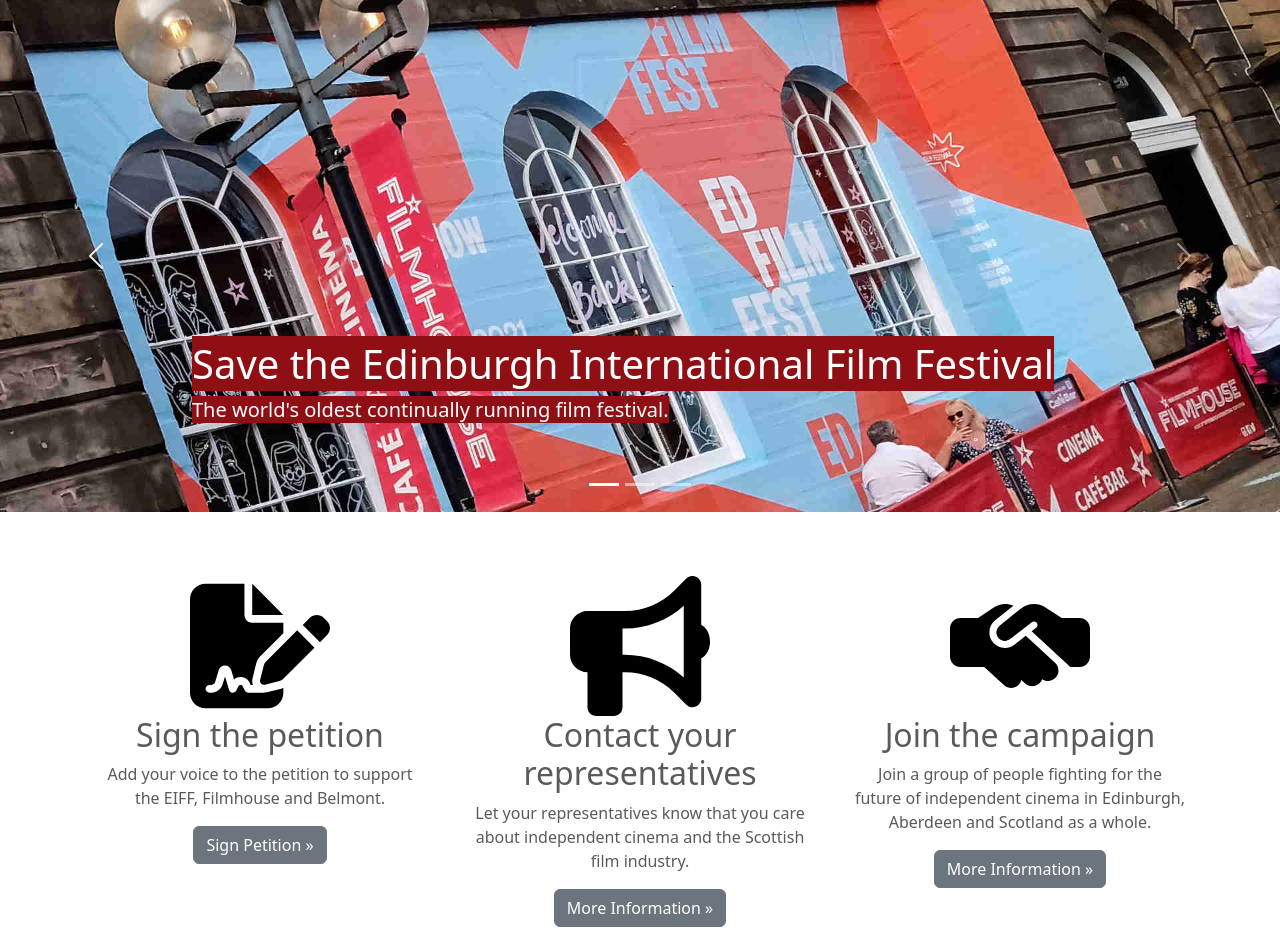
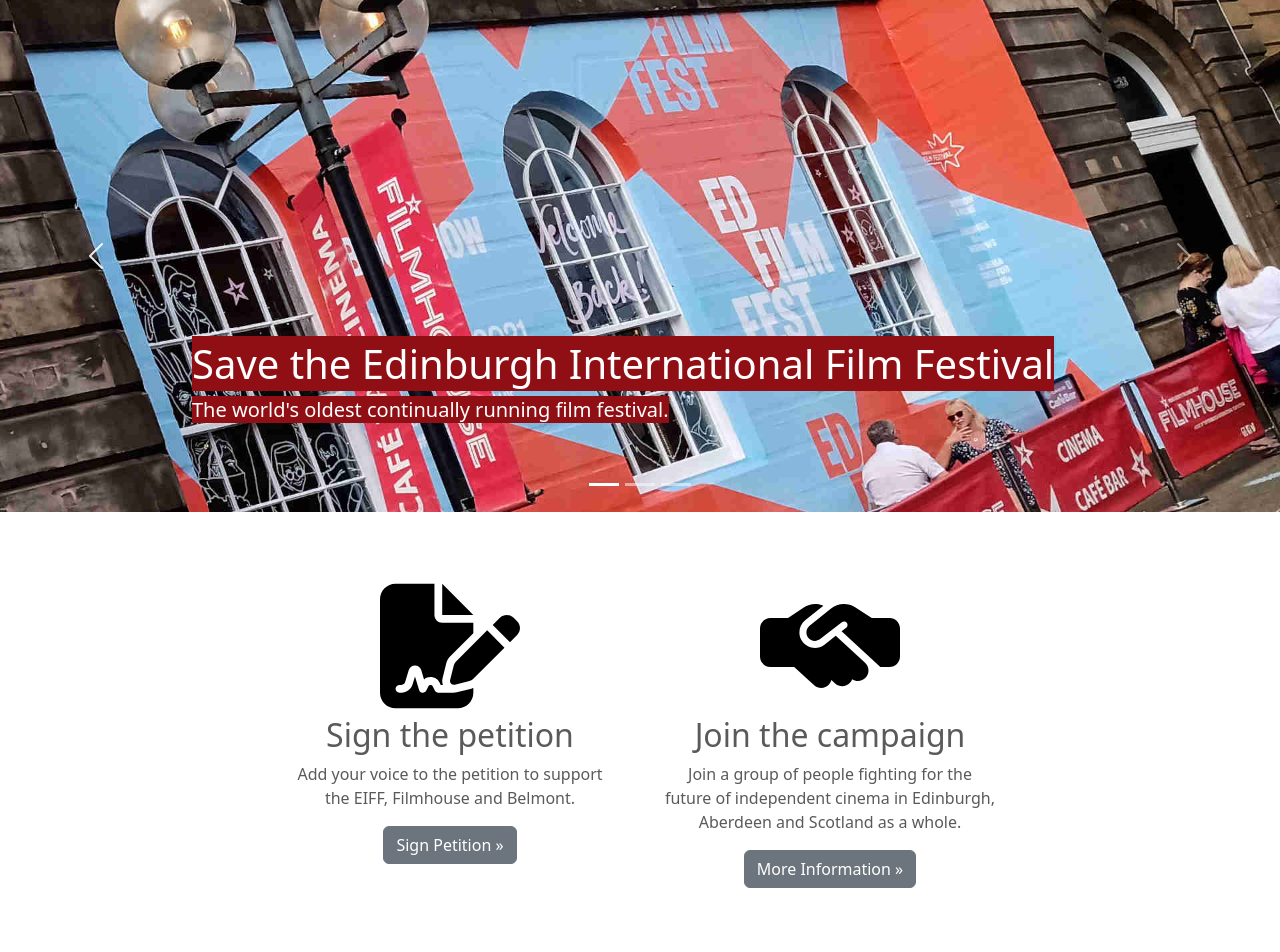
Before and after one commit to andrewferguson/savethefilmhouse-site, a plain HTML site: page index.html in a window 1280 px wide. Shown: the top 952 px of the page. Drawn offline with nearby package versions, Linux system fonts and the light colour scheme.

Commit message:
Remove "Contact your representatives" middle column
As discussed at the meeting on Friday 14th October, there is little
need to encourage people to contact their representatives as the
relevent authorities (council, Screen Scotland, MSPs) are already
keenly aware of the issues.

As such, there is no need to have a section on the website to
encourage people to contact their representatives.

```diff
--- a/index.html
+++ b/index.html
@@ -61,6 +61,7 @@
             <div class="container marketing">
                 <!-- Three columns of text below the carousel -->
                 <div class="row">
+                    <div class="col-lg-2"></div>
                     <div class="col-lg-4">
                         <img src="img/file-signature-solid.svg" class="bd-placeholder-img" width="140" height="140" alt="Icon of a pen signing a piece of paper"/>
                         <h2 class="fw-normal">Sign the petition</h2>
@@ -68,12 +69,14 @@
                         <p><a class="btn btn-secondary" href="https://www.change.org/p/save-edinburgh-international-film-festival-filmhouse-and-belmont" target="_blank">Sign Petition &raquo;</a></p>
                     </div>
                     <!-- /.col-lg-4 -->
+                    <!--
                     <div class="col-lg-4">
                         <img src="img/bullhorn-solid.svg" class="bd-placeholder-img" width="140" height="140" alt="Icon of a megaphone" />
                         <h2 class="fw-normal">Contact your representatives</h2>
                         <p>Let your representatives know that you care about independent cinema and the Scottish film industry.</p>
                         <p><a class="btn btn-secondary" href="#">More Information &raquo;</a></p>
                     </div>
+                    -->
                     <!-- /.col-lg-4 -->
                     <div class="col-lg-4">
                         <img src="img/handshake-simple-solid.svg" class="bd-placeholder-img" width="140" height="140" alt="Icon of a handshake" />
@@ -82,6 +85,7 @@
                         <p><a class="btn btn-secondary" href="#">More Information &raquo;</a></p>
                     </div>
                     <!-- /.col-lg-4 -->
+                    <div class="col-lg-2"></div>
                 </div>
                 <!-- /.row -->
                 <!-- START THE FEATURETTES -->
```
